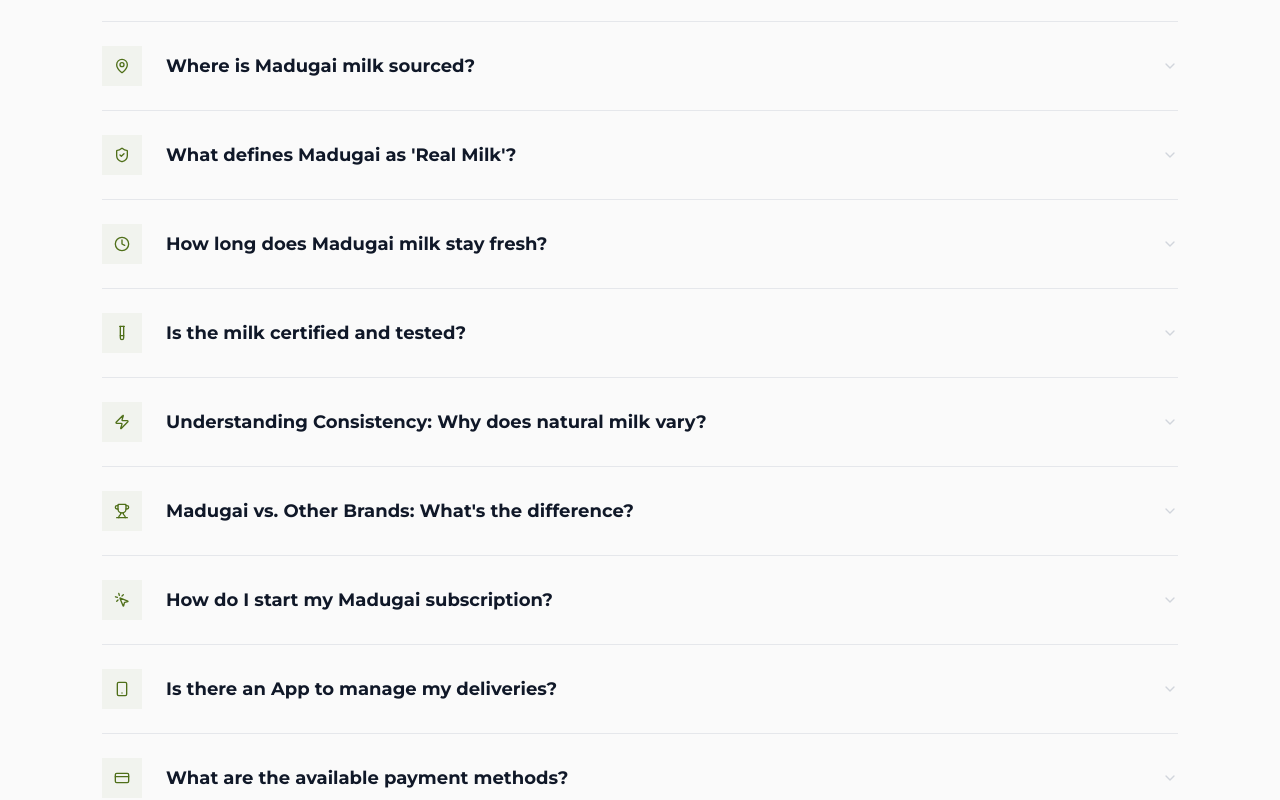
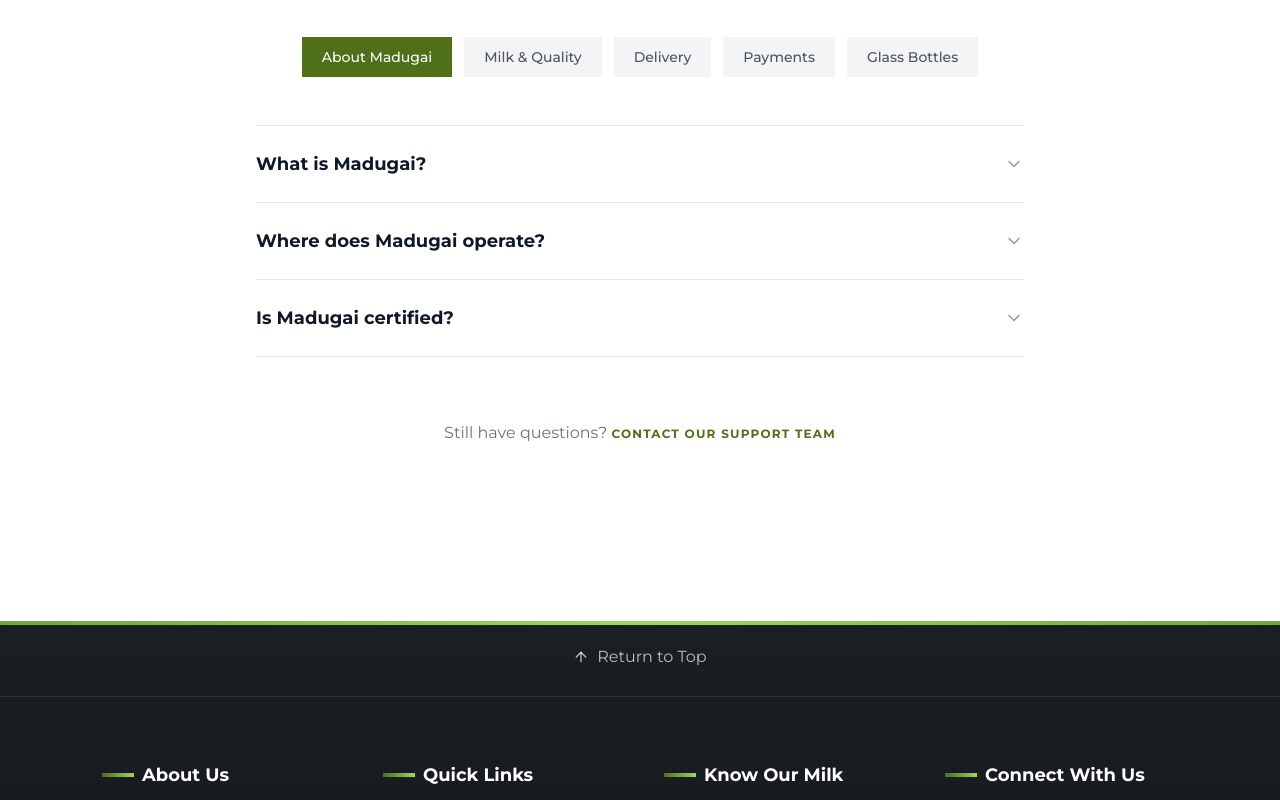
Before and after one commit to madugai/map-website, a Next.js app: page /faq in a window 1280 px wide. Shown: the part 760-1560 px from the top of the page. Built offline with nearby package versions, Linux system fonts and the light colour scheme.

Commit message:
hero ui changes

```diff
--- a/src/components/AboutSection.tsx
+++ b/src/components/AboutSection.tsx
@@ -98,7 +98,7 @@
     }, []);
 
     return (
-        <section ref={sectionRef} className="bg-[#fafafa] py-12 md:py-16 overflow-hidden">
+        <section ref={sectionRef} className="py-12 md:py-16 overflow-hidden">
             <div className="container">
                 <div className="grid grid-cols-1 lg:grid-cols-2 gap-12 lg:gap-20 items-center">
                     <div ref={textRef}>
--- a/src/components/FAQ.tsx
+++ b/src/components/FAQ.tsx
@@ -1,85 +1,103 @@
 "use client";
 import React, { useState } from "react";
 import { motion, AnimatePresence } from "framer-motion";
-import {
-    ChevronDown,
-    MapPin,
-    ShieldCheck,
-    Clock,
-    TestTube,
-    Zap,
-    Trophy,
-    MousePointerClick,
-    Smartphone,
-    CreditCard,
-    Plane,
-    HeartPulse
-} from "lucide-react";
+import { ChevronDown } from "lucide-react";
 
-const faqs = [
+const faqCategories = [
     {
-        question: "Where is Madugai milk sourced?",
-        answer: "Our milk is collected daily from carefully selected local farms that strictly adhere to our MAP Standard. We maintain long-term partnerships with farmers who share our commitment to purity and animal welfare.",
-        icon: MapPin
+        category: "About Madugai",
+        faqs: [
+            {
+                question: "What is Madugai?",
+                answer: "Madugai is a farm-to-home milk delivery service that delivers fresh, pure cow milk in reusable glass bottles. We follow a strict operating discipline to ensure every litre of milk reaches you exactly as it should be — without dilution, without preservatives, and without industrial shortcuts."
             },
             {
-        question: "What defines Madugai as 'Real Milk'?",
-        answer: "Real milk is milk in its most natural state. We don't dilute with water, we don't add preservatives, and we don't subject it to mass-homogenization. It's essentially farm-fresh milk, delivered as nature intended.",
-        icon: ShieldCheck
+                question: "Where does Madugai operate?",
+                answer: "We currently operate in select areas of Vellore district, Tamil Nadu. Our delivery is limited to ensure we maintain full control over quality and freshness."
             },
             {
-        question: "How long does Madugai milk stay fresh?",
-        answer: "Because we deliver within hours of milking and maintain a strict cold chain, our milk stays fresh for 2-3 days when properly refrigerated. We recommend keeping it at or below 4°C at all times.",
-        icon: Clock
+                question: "Is Madugai certified?",
+                answer: "Yes. Madugai operates under a valid FSSAI license (Lic. No: 12425030000917). We follow all regulatory guidelines for milk handling and delivery."
+            }
+        ]
     },
     {
-        question: "Is the milk certified and tested?",
-        answer: "Yes, Madugai is FSSAI certified. More importantly, every batch of milk undergoes rigorous testing for fat content, solids-not-fat (SNF), and zero adulteration before it's approved for bottling.",
-        icon: TestTube
+        category: "Milk & Quality",
+        faqs: [
+            {
+                question: "Where does the milk come from?",
+                answer: "Our milk is collected daily from selected small-scale local farms that meet our sourcing criteria. We do not source from large dairy cooperatives or bulk tankers."
             },
             {
-        question: "Understanding Consistency: Why does natural milk vary?",
-        answer: "Industrial milk is homogenized to look identical every day. Madugai is natural; its consistency and taste can vary slightly depending on the season and the natural diet of the cows. This is a sign of true purity.",
-        icon: Zap
+                question: "Is the milk pasteurised or homogenised?",
+                answer: "Madugai milk is gently heated — not subjected to high-temperature pasteurisation or UHT processing. The milk is not homogenised, so you will notice a layer of cream on top — this is natural and a sign of real, unprocessed milk."
             },
             {
-        question: "Madugai vs. Other Brands: What's the difference?",
-        answer: "Our priority is integrity, not scale. We use eco-friendly glass bottles instead of plastic, enforce a zero-shortcut policy in our processing, and focus on delivering locally to ensure the shortest time from farm to home.",
-        icon: Trophy
+                question: "How fresh is the milk?",
+                answer: "Our milk is collected in the early morning and delivered to your doorstep the same day. The time from milking to delivery is typically under 6 hours."
             },
             {
-        question: "How do I start my Madugai subscription?",
-        answer: "Getting started is easy. You can request a trial sample via our website CTA or download the Madugai App to set up a subscription that fits your daily needs.",
-        icon: MousePointerClick
+                question: "How should I store the milk?",
+                answer: "Refrigerate the milk immediately upon delivery. Consume within 2–3 days for the best taste and freshness. Always keep the bottle sealed when not in use."
+            }
+        ]
     },
     {
-        question: "Is there an App to manage my deliveries?",
-        answer: "Yes, the Madugai App is your command center. You can pause deliveries, change quantities, track your delivery partner, and manage your payments all in one place.",
-        icon: Smartphone
+        category: "Delivery",
+        faqs: [
+            {
+                question: "What time is the milk delivered?",
+                answer: "Milk is delivered early every morning, typically between 5:30 AM and 7:30 AM, depending on your location."
             },
             {
-        question: "What are the available payment methods?",
-        answer: "We support all major payment methods including UPI, Credit/Debit cards, and Net Banking. You can easily recharge your in-app wallet for seamless, automated daily billing.",
-        icon: CreditCard
+                question: "Can I pause or skip deliveries?",
+                answer: "Yes. You can pause your subscription or skip specific days directly from the Madugai app. Changes must be made before 9 PM the previous night."
             },
             {
-        question: "Can I pause deliveries while I'm out of town?",
-        answer: "Absolutely. Whether you're away for a day or a month, you can simply toggle the 'Vacation Mode' or pause your subscription through the app instantly.",
-        icon: Plane
+                question: "Do you deliver on Sundays or holidays?",
+                answer: "Yes, we deliver every day of the year. Milk is a daily essential, and our operations do not take breaks."
+            }
+        ]
     },
     {
-        question: "The Truth: Is this A1 or A2 milk?",
-        answer: "Our focus is on the Purity and Integrity of the milk. We source from healthy, local breeds and focus on ensuring the milk remains unprocessed and free from industrial tweaks, providing a wholesome experience for all.",
-        icon: HeartPulse
+        category: "Payments",
+        faqs: [
+            {
+                question: "How do I pay for my subscription?",
+                answer: "Payments are made through the Madugai app wallet. You can recharge using UPI, debit/credit cards, or net banking. The daily cost is automatically deducted from your wallet balance."
+            },
+            {
+                question: "What happens if my wallet balance is low?",
+                answer: "You will receive a notification when your balance is running low. If the balance reaches zero, deliveries will be paused until the wallet is recharged."
+            }
+        ]
+    },
+    {
+        category: "Glass Bottles",
+        faqs: [
+            {
+                question: "Why do you use glass bottles?",
+                answer: "Glass is inert, reusable, and does not leach chemicals into the milk. It preserves taste and quality better than plastic or tetra packs and is environmentally sustainable."
+            },
+            {
+                question: "How does the bottle return system work?",
+                answer: "When we deliver fresh milk, we collect the empty bottles from your previous delivery. Please rinse the bottles before returning. Bottles in good condition are sanitised and reused."
+            },
+            {
+                question: "What if I lose or break a bottle?",
+                answer: "A replacement fee will be charged for lost or broken bottles. The amount will be deducted from your wallet. Please handle bottles with care."
+            }
+        ]
     }
 ];
 
 export default function FAQ() {
+    const [activeCategory, setActiveCategory] = useState(0);
     const [activeIndex, setActiveIndex] = useState<number | null>(null);
 
     return (
-        <section className="bg-[#fafafa] py-12 md:py-20">
-            <div className="container max-w-4xl">
+        <section className="py-16 md:py-24">
+            <div className="container">
                 {/* Header */}
                 <motion.div
                     initial={{ opacity: 0, y: 20 }}
@@ -94,18 +112,38 @@
                         Frequently Asked Questions
                     </h2>
                     <p className="text-gray-500 font-montserrat text-base">
-                        Everything you need to know about our milk and services.
+                        Everything you need to know about Madugai milk and services.
                     </p>
                 </motion.div>
 
+                {/* Category Tabs */}
+                <div className="flex flex-wrap justify-center gap-3 mb-12">
+                    {faqCategories.map((cat, idx) => (
+                        <button
+                            key={idx}
+                            onClick={() => {
+                                setActiveCategory(idx);
+                                setActiveIndex(null);
+                            }}
+                            className={`px-5 py-2.5 text-sm font-montserrat font-medium transition-all ${
+                                activeCategory === idx
+                                    ? "bg-[#4f6f19] text-white"
+                                    : "bg-gray-100 text-gray-600 hover:bg-gray-200"
+                            }`}
+                        >
+                            {cat.category}
+                        </button>
+                    ))}
+                </div>
+
                 {/* FAQ List */}
+                <div className="max-w-3xl mx-auto">
                     <div className="border-t border-gray-200">
-                    {faqs.map((faq, index) => (
+                        {faqCategories[activeCategory].faqs.map((faq, index) => (
                             <motion.div
                                 key={index}
                                 initial={{ opacity: 0, y: 10 }}
-                            whileInView={{ opacity: 1, y: 0 }}
-                            viewport={{ once: true }}
+                                animate={{ opacity: 1, y: 0 }}
                                 transition={{ delay: index * 0.05 }}
                                 className="border-b border-gray-200 overflow-hidden"
                             >
@@ -113,15 +151,14 @@
                                     onClick={() => setActiveIndex(activeIndex === index ? null : index)}
                                     className="w-full flex items-center justify-between py-6 text-left transition-colors group"
                                 >
-                                <div className="flex items-center gap-6">
-                                    <div className={`w-10 h-10 flex items-center justify-center transition-all ${activeIndex === index ? 'bg-[#4f6f19] text-white' : 'bg-[#4f6f19]/5 text-[#4f6f19] group-hover:scale-110'}`}>
-                                        <faq.icon className="w-4 h-4" />
-                                    </div>
-                                    <span className={`text-lg font-montserrat font-bold transition-colors ${activeIndex === index ? 'text-[#4f6f19]' : 'text-gray-900 group-hover:text-[#4f6f19]'}`}>
+                                    <span className={`text-base md:text-lg font-montserrat font-bold transition-colors pr-4 ${
+                                        activeIndex === index ? 'text-[#4f6f19]' : 'text-gray-900 group-hover:text-[#4f6f19]'
+                                    }`}>
                                         {faq.question}
                                     </span>
-                                </div>
-                                <ChevronDown className={`w-4 h-4 text-gray-300 transition-transform duration-300 ${activeIndex === index ? 'rotate-180 text-[#4f6f19]' : ''}`} />
+                                    <ChevronDown className={`w-5 h-5 flex-shrink-0 text-gray-400 transition-transform duration-300 ${
+                                        activeIndex === index ? 'rotate-180 text-[#4f6f19]' : ''
+                                    }`} />
                                 </button>
 
                                 <AnimatePresence>
@@ -132,18 +169,17 @@
                                             exit={{ height: 0, opacity: 0 }}
                                             transition={{ duration: 0.3, ease: "easeInOut" }}
                                         >
-                                        <div className="pb-8 pt-1">
-                                            <div className="pl-16">
-                                                <p className="text-gray-500 font-montserrat text-base leading-relaxed max-w-3xl">
+                                            <div className="pb-6">
+                                                <p className="text-gray-500 font-montserrat text-base leading-relaxed">
                                                     {faq.answer}
                                                 </p>
-                                            </div>
                                             </div>
                                         </motion.div>
                                     )}
                                 </AnimatePresence>
                             </motion.div>
                         ))}
+                    </div>
                 </div>
 
                 {/* Bottom Note */}
@@ -154,7 +190,10 @@
                     className="mt-16 text-center"
                 >
                     <p className="text-gray-500 font-montserrat">
-                        Still have questions? <a href="/contact" className="text-[#4f6f19] font-bold hover:underline transition-colors uppercase tracking-widest text-xs">Contact our support team</a>
+                        Still have questions?{" "}
+                        <a href="/contact" className="text-[#4f6f19] font-bold hover:underline transition-colors uppercase tracking-widest text-xs">
+                            Contact our support team
+                        </a>
                     </p>
                 </motion.div>
             </div>
--- a/src/components/HowWeWork.tsx
+++ b/src/components/HowWeWork.tsx
@@ -125,7 +125,7 @@
     }, []);
 
     return (
-        <section ref={sectionRef} id="how-we-work" className="bg-white py-24 md:py-32 overflow-hidden">
+        <section ref={sectionRef} id="how-we-work" className="py-24 md:py-32 overflow-hidden">
             <div className="container">
                 <div className="text-center mb-20">
                     <span className="hww-badge text-[#4f6f19] font-black text-[10px] uppercase tracking-[0.3em] mb-6 block">Our Process</span>
--- a/src/components/Products.tsx
+++ b/src/components/Products.tsx
@@ -65,7 +65,7 @@
     }, []);
 
     return (
-        <section ref={containerRef} className="bg-white py-24 md:py-32 overflow-hidden">
+        <section ref={containerRef} className="py-24 md:py-32 overflow-hidden">
             <div className="container">
                 {/* Section Header */}
                 <div className="text-center mb-20">
--- a/src/components/PuritySection.tsx
+++ b/src/components/PuritySection.tsx
@@ -40,7 +40,7 @@
 
 export default function PuritySection() {
     return (
-        <section className="bg-[#fafafa] py-12 md:py-20 overflow-hidden">
+        <section className="py-12 md:py-20 overflow-hidden">
             <div className="container">
                 {/* Header */}
                 <motion.div
--- a/src/components/Reviews.tsx
+++ b/src/components/Reviews.tsx
@@ -34,7 +34,7 @@
 
 export default function Reviews() {
     return (
-        <section className="bg-white py-12 md:py-16">
+        <section className="py-12 md:py-16">
             <div className="container">
                 {/* Section Header */}
                 <motion.div
--- a/src/components/Subscription.tsx
+++ b/src/components/Subscription.tsx
@@ -28,24 +28,24 @@
 
 export default function Subscription() {
     return (
-        <section id="subscription" className="bg-[#fafafa] py-24 md:py-32 overflow-hidden">
+        <section id="subscription" className="py-24 md:py-32 overflow-hidden">
             <div className="container">
                 <div className="grid grid-cols-1 lg:grid-cols-2 gap-20 items-center">
                     <div>
-                        <span className="text-[#4f6f19] font-black text-[10px] uppercase tracking-[0.3em] mb-6 block">Our Model</span>
-                        <h2 className="text-4xl md:text-5xl font-montserrat font-black text-gray-900 leading-tight mb-8">
-                            Why We Use <span className="text-[#4f6f19]">Subscription</span>
+                        <span className="text-[#89b441] font-black text-[10px] uppercase tracking-[0.3em] mb-6 block">Our Model</span>
+                        <h2 className="text-4xl md:text-5xl font-montserrat font-black text-white leading-tight mb-8">
+                            Why We Use <span className="text-[#89b441]">Subscription</span>
                         </h2>
-                        <p className="text-gray-500 font-montserrat text-lg leading-relaxed mb-10">
+                        <p className="text-white/70 font-montserrat text-lg leading-relaxed mb-10">
                             Madugai operates on a subscription model by design. This allows us to control sourcing, handling, and delivery without compromise. Quality cannot be maintained through spot buying or irregular demand.
                         </p>
 
-                        <div className="bg-black p-8 md:p-12 text-white">
-                            <h3 className="text-2xl font-bold mb-6">Limited Households</h3>
-                            <p className="text-white/70 mb-8 leading-relaxed">
+                        <div className="bg-white/10 backdrop-blur-sm border border-white/10 p-8 md:p-12">
+                            <h3 className="text-2xl font-bold mb-6 text-white">Limited Households</h3>
+                            <p className="text-white/60 mb-8 leading-relaxed">
                                 Madugai serves a limited number of households. Not because we can't grow — but because we refuse to lower standards. When capacity is full, onboarding stops.
                             </p>
-                            <button className="bg-[#4f6f19] text-white font-bold py-4 px-10 hover:bg-[#324a10] transition-all text-sm uppercase tracking-widest">
+                            <button className="bg-[#4f6f19] text-white font-bold py-4 px-10 hover:bg-[#89b441] transition-all text-sm uppercase tracking-widest">
                                 Join the Waitlist
                             </button>
                         </div>
@@ -59,18 +59,18 @@
                                 whileInView={{ opacity: 1, scale: 1 }}
                                 viewport={{ once: true }}
                                 transition={{ delay: idx * 0.1 }}
-                                className="bg-white p-10 border border-gray-100"
+                                className="bg-white/5 backdrop-blur-sm p-10 border border-white/10"
                             >
-                                <div className="w-12 h-12 bg-[#4f6f19]/10 flex items-center justify-center mb-6">
-                                    <benefit.icon className="w-6 h-6 text-[#4f6f19]" />
+                                <div className="w-12 h-12 bg-[#4f6f19]/30 flex items-center justify-center mb-6">
+                                    <benefit.icon className="w-6 h-6 text-[#89b441]" />
                                 </div>
-                                <h4 className="text-lg font-bold font-montserrat text-gray-900 mb-4">{benefit.title}</h4>
-                                <p className="text-gray-500 font-montserrat text-sm leading-relaxed">{benefit.description}</p>
+                                <h4 className="text-lg font-bold font-montserrat text-white mb-4">{benefit.title}</h4>
+                                <p className="text-white/60 font-montserrat text-sm leading-relaxed">{benefit.description}</p>
                             </motion.div>
                         ))}
 
-                        <div className="sm:col-span-2 bg-zinc-50 p-10 border border-zinc-100">
-                            <h4 className="text-xl font-bold font-montserrat text-gray-900 mb-6">Madugai is for households that value:</h4>
+                        <div className="sm:col-span-2 bg-white/5 backdrop-blur-sm p-10 border border-white/10">
+                            <h4 className="text-xl font-bold font-montserrat text-white mb-6">Madugai is for households that value:</h4>
                             <ul className="space-y-4">
                                 {[
                                     { title: "Discipline over convenience", text: "Subscription ensures predictable handling." },
@@ -82,13 +82,13 @@
                                             <div className="w-2 h-2 bg-white rounded-full" />
                                         </div>
                                         <div>
-                                            <span className="font-bold text-gray-900 block">{item.title}</span>
-                                            <span className="text-gray-500 text-sm">{item.text}</span>
+                                            <span className="font-bold text-white block">{item.title}</span>
+                                            <span className="text-white/60 text-sm">{item.text}</span>
                                         </div>
                                     </li>
                                 ))}
                             </ul>
-                            <p className="mt-8 text-sm text-gray-400 italic">
+                            <p className="mt-8 text-sm text-white/40 italic">
                                 * If you are looking for occasional or ad-hoc purchases, Madugai may not be the right choice.
                             </p>
                         </div>
```
Also changed, not shown: src/app/page.tsx (+27 -8 lines), src/components/Hero.tsx (+8 -23 lines). Lines whose indentation alone changed are shown as unchanged.
